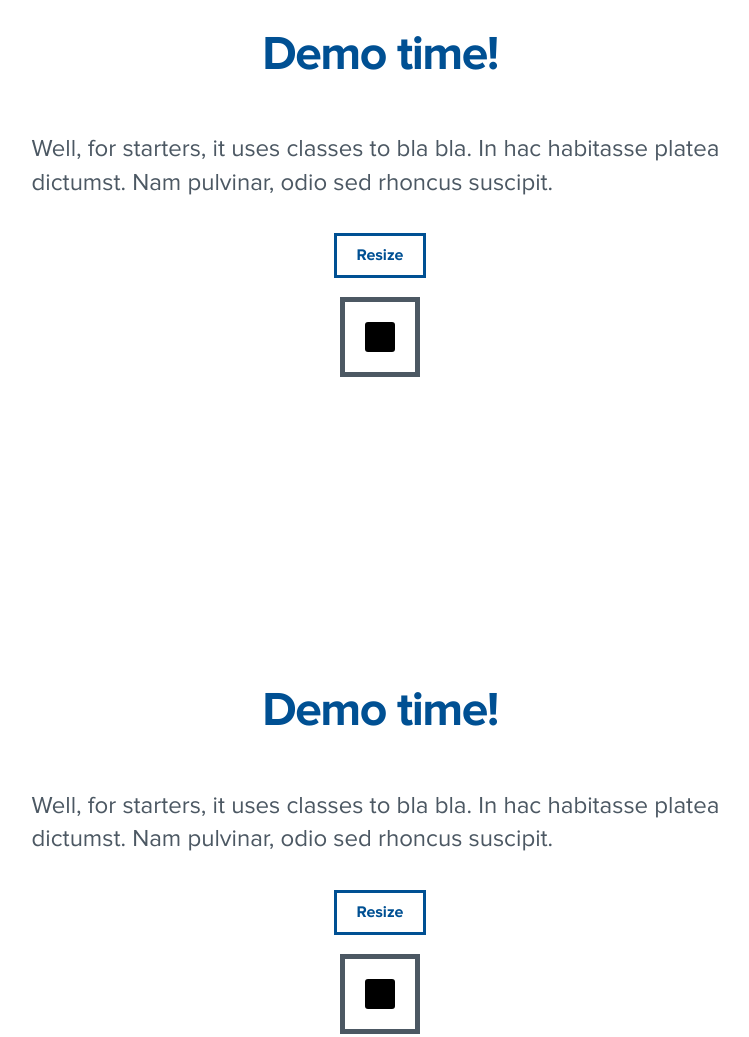
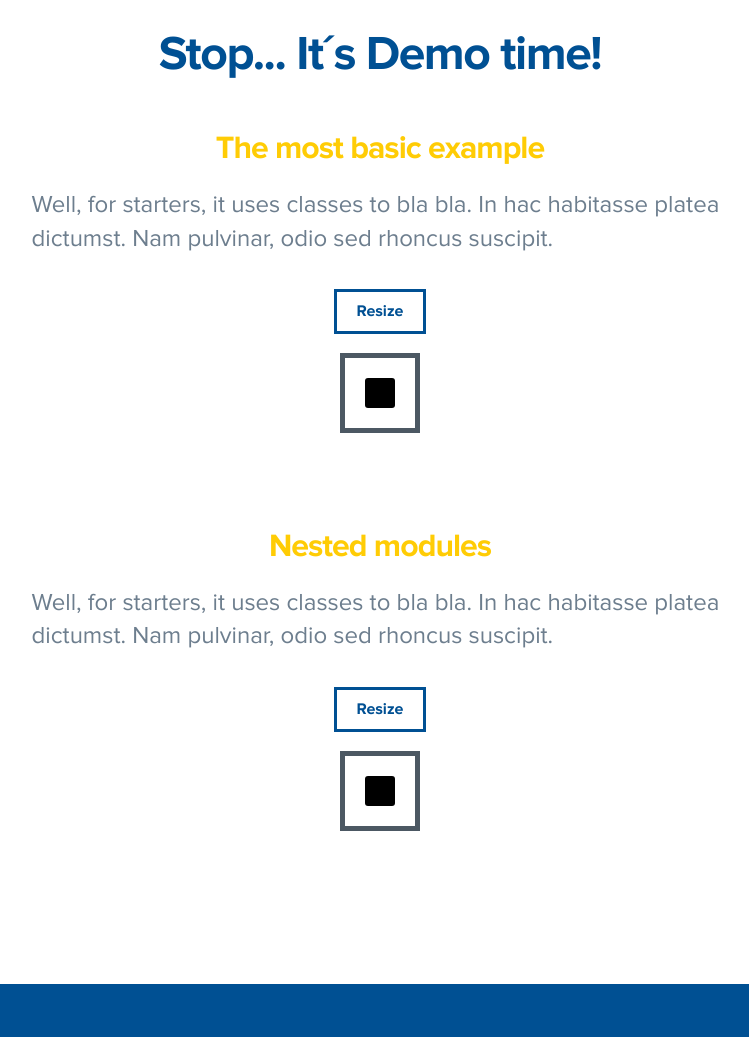
Before and after one commit to elqteam/elq.io, a plain HTML site: page index.html in a window 1280 px wide. Shown: the part 2560-3597 px from the top of the page, without its empty margins (260-1009 px from the left). Drawn offline with Linux system fonts and the light colour scheme.

Commit message:
Typography and content

```diff
--- a/css/style.css
+++ b/css/style.css
@@ -461,7 +461,7 @@ th {
 body {
   font-family: "proxima-nova", sans-serif;
   font-size: 100%;
-  color: #4c5863;
+  color: #6d7e8e;
   text-rendering: optimizeLegibility;
   -webkit-font-smoothing: antialiased;
   -moz-osx-font-smoothing: grayscale;
@@ -481,6 +481,12 @@ h3 {
 h1 {
   font-size: 3rem;
   margin-bottom: 49.5px;
+}
+h2 {
+  font-size: 2rem;
+  color: #ffcc05;
+  margin-bottom: 0;
+  line-height: 1;
 }
 a {
   color: #ffcc05;
--- a/index.html
+++ b/index.html
@@ -67,8 +67,10 @@
     <section>
         <div class="container">
             <header>
-                <h1>Demo time!</h1>
+                <h1>Stop... It´s Demo time!</h1>
             </header>
+
+            <h2>The most basic example</h2>
 
             <p>Well, for starters, it uses classes to bla bla. In hac habitasse platea dictumst. Nam pulvinar, odio sed rhoncus suscipit.</p>
 
@@ -82,15 +84,10 @@
 
             <!-- <center><button class="btn btn-blue">More demos</button></center> -->
 
-        </div>
-    </section>
+            <br>
+            <br>
 
-    <section>
-        <div class="container">
-            <header>
-                <h1>Demo time!</h1>
-            </header>
-
+            <h2>Nested modules</h2>
             <p>Well, for starters, it uses classes to bla bla. In hac habitasse platea dictumst. Nam pulvinar, odio sed rhoncus suscipit.</p>
 
             <center><button resize-target="demo-box-2" resize-sizes="80 150 250 350 450" class="btn btn-blue">Resize</button></center>
```
